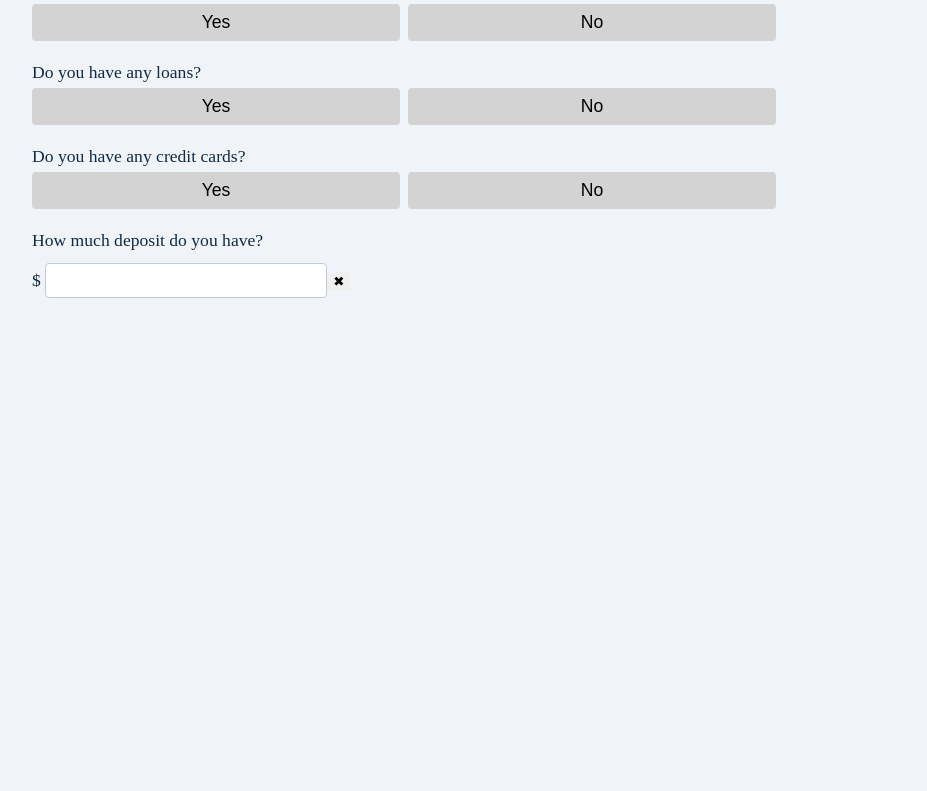
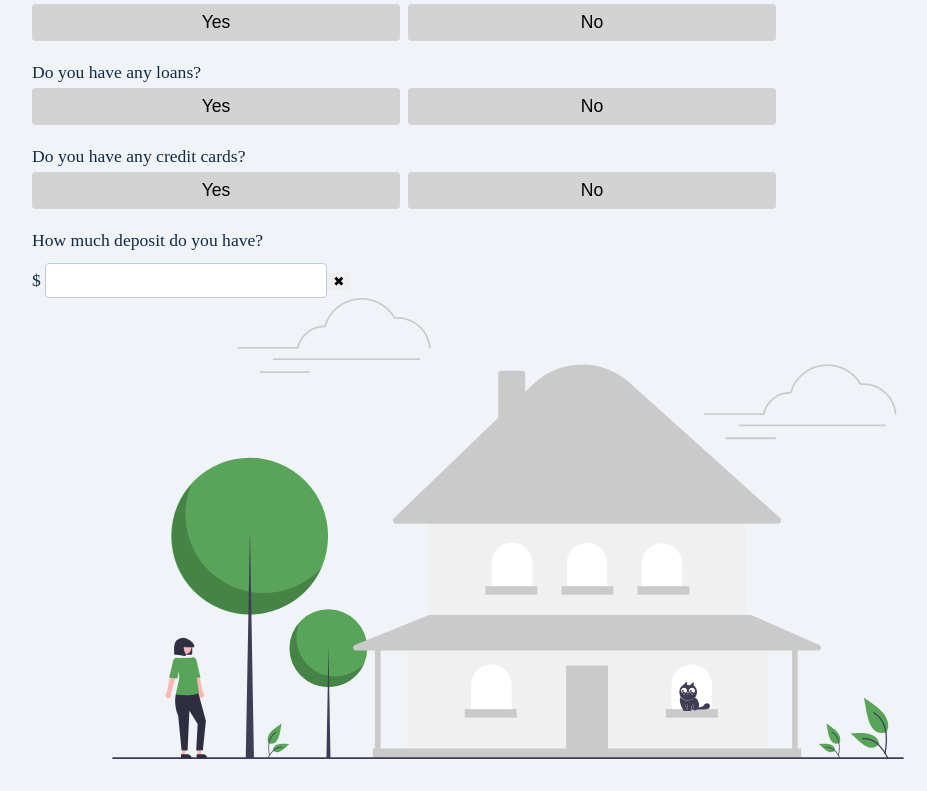
Before and after one commit to NadiiaSka/affordability-calculator, a React (Create React App) app: page / in a window 1280 px wide. Shown: the part 318-1109 px from the top of the page, without its empty margins (0-927 px from the left). Before the commit the page ends 800 px from the top, so only its background shows below. Built offline with nearby package versions, Linux system fonts and the light colour scheme.

Commit message:
display an image for desktop view only

```diff
--- a/src/App.js
+++ b/src/App.js
@@ -2,6 +2,7 @@ import { useState } from "react";
 import ButtonRow from "./components/ButtonRow";
 import InputRow from "./components/InputRow";
 import InputList from "./components/InputList";
+import mainImage from "./assets/images/house.svg";
 
 function App() {
   const [buttonSelected, setButtonSelected] = useState({});
@@ -163,6 +164,9 @@ function App() {
             </>
           )}
         </div>
+        <div className="imageContainer">
+          <img src={mainImage} alt="house" className="img" />
+        </div>
       </main>
     </>
   );
--- a/src/index.css
+++ b/src/index.css
@@ -12,6 +12,7 @@ margin: 2rem;
 main {
   display: grid;
   max-width: 70rem;
+  grid-template-areas: "formContainer" "resultContainer";
 }
 
 p {
@@ -78,6 +79,15 @@ font-size: 1.1rem;
   margin-top: 1rem;
   border-radius: 0.25rem;
   padding: 0.5rem 1.25rem;
+  grid-area: resultContainer;
+}
+
+.formContainer {
+  grid-area: formContainer;
+}
+
+.img {
+  display: none;
 }
 
 @media screen and (min-width: 992px) {
@@ -90,4 +100,10 @@ font-size: 1.1rem;
   width: 23rem;
 }
 
+.img {
+  width: 100%;
+  display: block;
+  object-fit: cover;
+  margin-left: 5rem;
 }
+}
```
Also changed, not shown: src/assets/images/house.svg (added).
